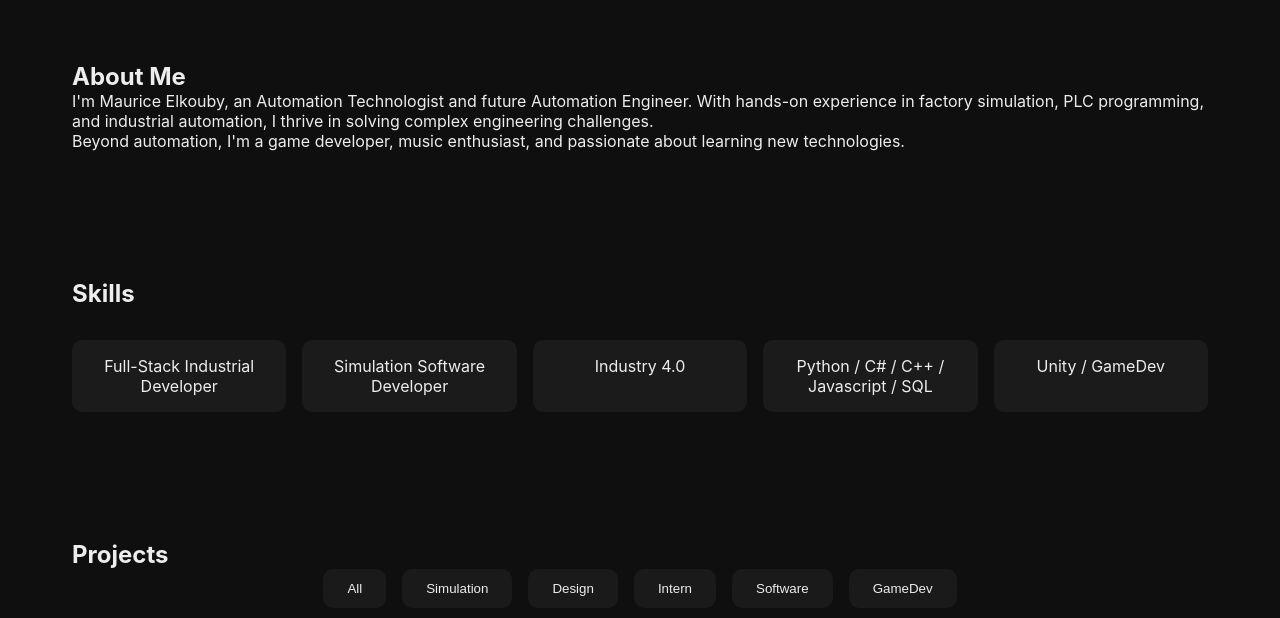
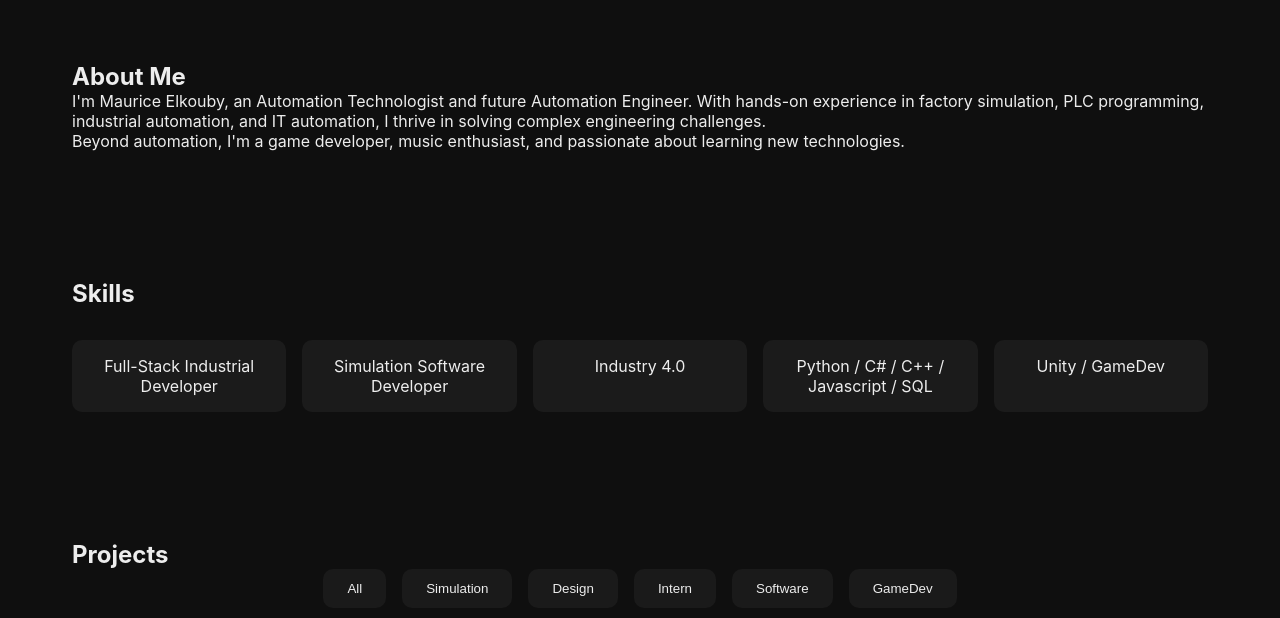
Before and after one commit to MauriceELkouby/Maurice-Digital-Portfolio, a plain HTML site: page index.html in a window 1280 px wide. Shown: the part 817-1435 px from the top of the page. Drawn offline with nearby package versions, Linux system fonts and the light colour scheme.

Commit message:
Update index.html

```diff
--- a/index.html
+++ b/index.html
@@ -35,7 +35,7 @@
     <!-- About Section -->
     <section id="about" class="content-section" data-aos="fade-right">
         <h2>About Me</h2>
-        <p>I'm Maurice Elkouby, an Automation Technologist and future Automation Engineer. With hands-on experience in factory simulation, PLC programming, and industrial automation, I thrive in solving complex engineering challenges.</p>
+        <p>I'm Maurice Elkouby, an Automation Technologist and future Automation Engineer. With hands-on experience in factory simulation, PLC programming, industrial automation, and IT automation, I thrive in solving complex engineering challenges.</p>
         <p>Beyond automation, I'm a game developer, music enthusiast, and passionate about learning new technologies.</p>
     </section>
 
```
